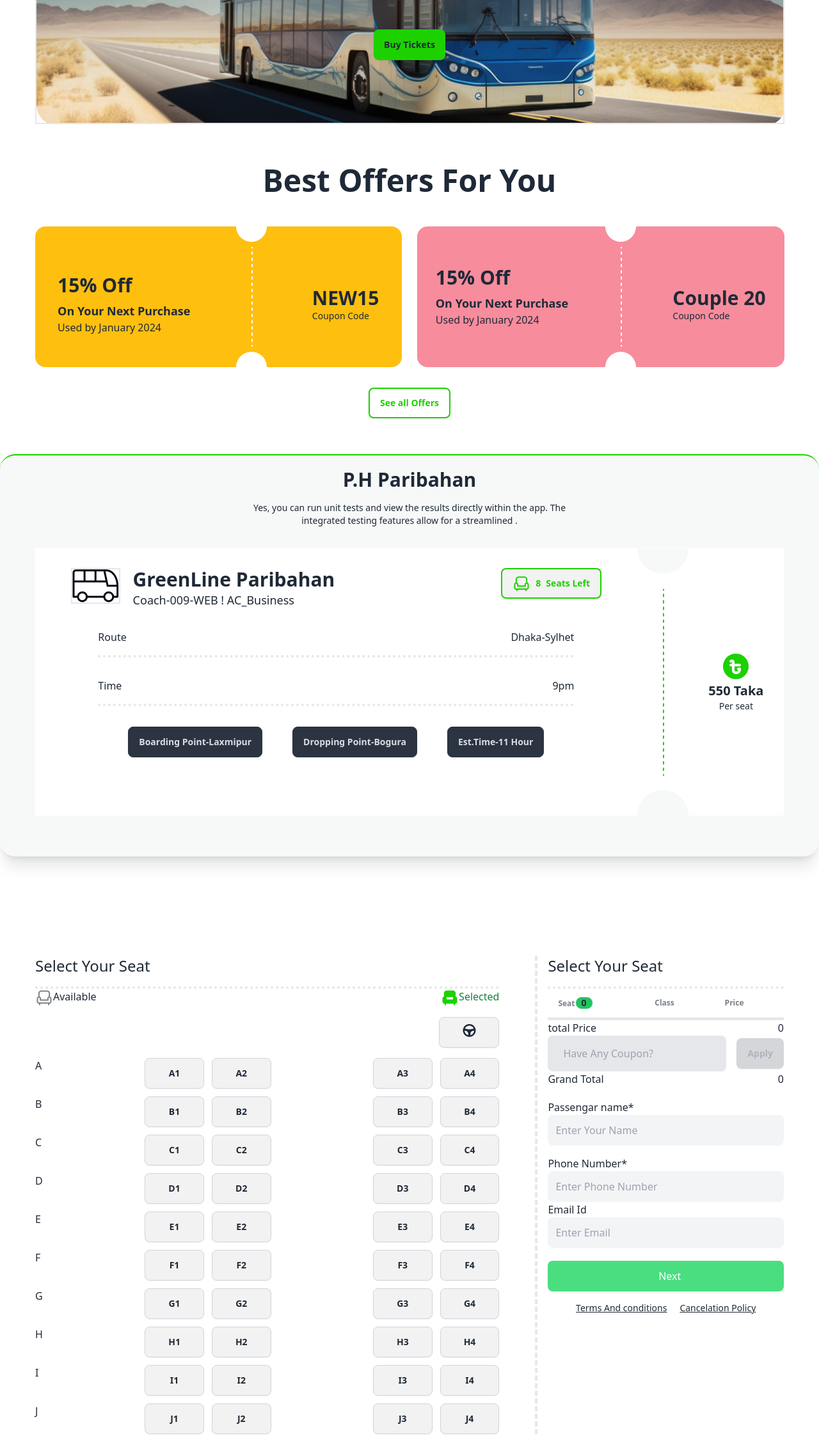
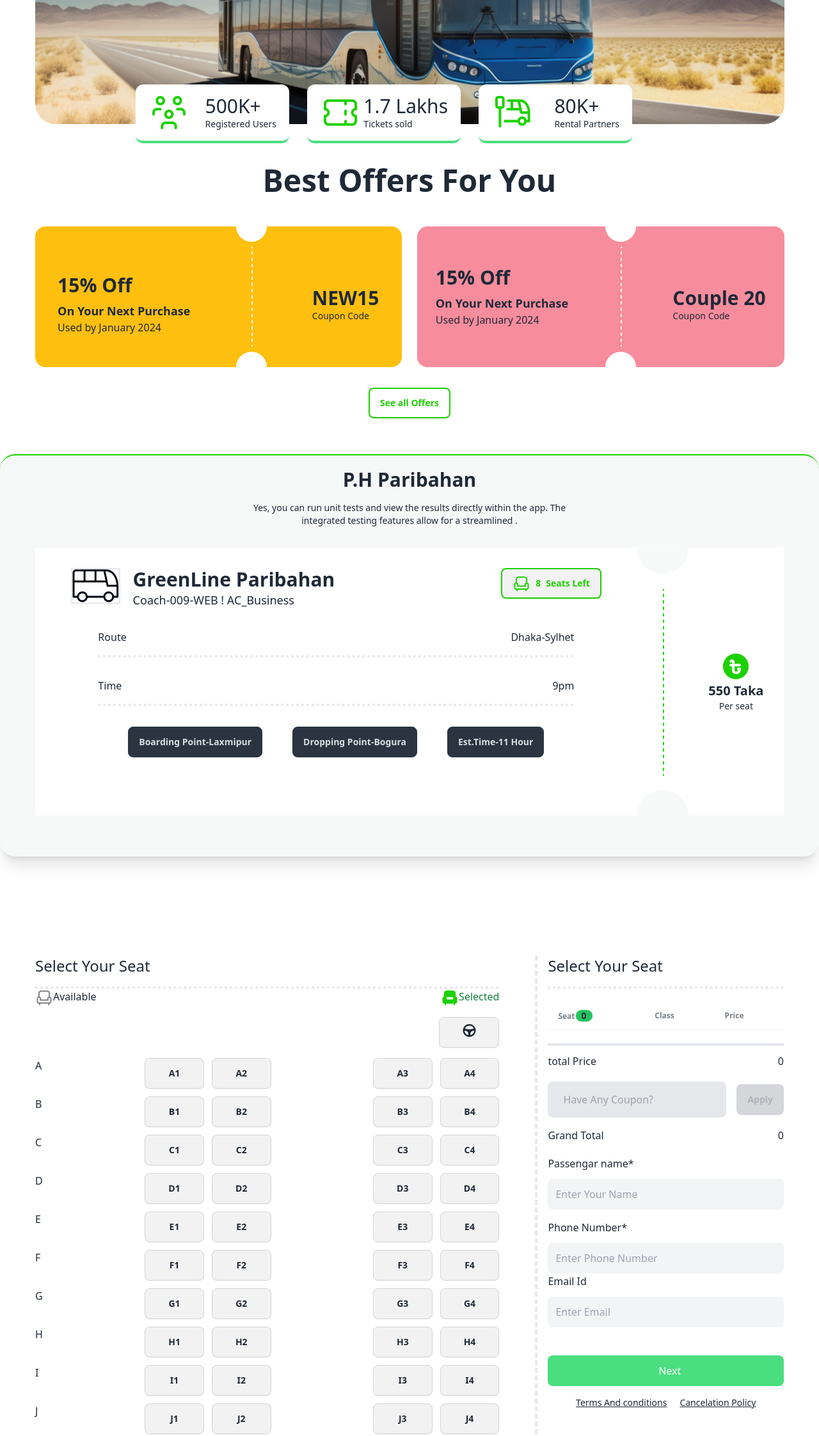
Before and after one commit to al-af-muktadir/Ph-Assignment-5-Smart-Ticketing, a plain HTML site: page index.html in a window 1280 px wide. Shown: the part 424-2669 px from the top of the page at 64% size. Drawn offline with nearby package versions, Linux system fonts and the light colour scheme.

Commit message:
complete

```diff
--- a/index.html
+++ b/index.html
@@ -53,13 +53,20 @@
         </nav>
     </header>
     <main >
-        <section id="banner-section"  class="max-w-[1171px] mx-auto border-2 h-[550px] flex justify-center items-center">
+        <section id="banner-section"  class="max-w-[1171px] mx-auto  h-[550px] flex flex-col items-center justify-center">
 
-<div class="flex flex-col justify-center items-center text-[64px] font-bold">
-  <h3 class="text-white">End-to-End Travel With</h3>
-  <h3 class="text-[#1DD100]">P-Paribahan</h3>
-  <h1 class="text-sm text-white text-center my-4">Yes, you can run unit tests and view the results directly within the app. The <br> integrated testing features allow for a streamlined .</h1>
-  <a href="#scrolled"><button class="btn bg-[#1DD100] border-none font-semibold">Buy Tickets</button></a>
+<div class="flex justify-center  mx-auto">
+  <div class="flex flex-col  items-center text-5xl font-bold  text-center">
+    <h3 class="text-white">End-to-End Travel With</h3>
+    <h3 class="text-[#1DD100]">P-Paribahan</h3>
+    <h1 class="text-sm text-white text-center my-4">Yes, you can run unit tests and view the results directly within the app. The <br> integrated testing features allow for a streamlined .</h1>
+    <a href="#scrolled"><button class="btn bg-[#1DD100] border-none font-semibold">Buy Tickets</button></a>
+  </div>
+</div>
+<div class="  flex justify-center  gap-7 translate-y-36 -translate-x-10">
+  <div class="bg-white rounded-xl border-b-4 border-b-green-400 flex w-60 px-5 py-3 justify-between items-center"><div><img src="people.png" alt=""></div><div class="text-3xl">500K+ <p class="text-sm font-thin">Registered Users</p></div></div>
+  <div class="bg-white rounded-xl border-b-4 border-b-green-400 flex w-60 px-5 py-3 justify-between items-center"><div><img src="ticket-cupon.png" alt=""></div><div class="text-3xl">1.7 Lakhs <p class="text-sm font-thin">Tickets sold</p></div></div>
+  <div class="bg-white rounded-xl border-b-4 border-b-green-400 flex w-60 px-5 py-3 justify-between items-center"><div><img src="stoppage.png" alt=""></div><div class="text-3xl">80K+<p class="text-sm font-thin">Rental Partners</p></div></div>
 </div>
   </section>
   <section id="coupon" class="max-w-[1171px] mx-auto mt-16">
@@ -225,7 +232,7 @@
     </div>
   <div class="ml-4">
     <h3 class="pb-4  border-b-4 border-dotted text-2xl">Select Your Seat</h3>
-    <div class="overflow-x-auto">
+    <div class="overflow-x-auto mt-5">
       <table class="table">
         <!-- head -->
         <thead>
@@ -240,11 +247,11 @@
         </tbody>
       </table>
     </div>
-    <div class="flex justify-between border-t-4">
+    <div class="flex justify-between border-t-4 my-5 pt-3">
       <div><p>total Price</p></div>
      <div id="counting-sum">0</div>
     </div>
-    <div class="flex items-center gap-4">
+    <div class="flex items-center gap-4 mb-4">
      <input type="text" name="" id="coupon-text" placeholder="Have Any Coupon?" class="bg-gray-200 rounded-lg px-6 py-4" required>
      <button onclick="discountGrandTotal()" id="apply-coupon" class="btn bg-green-400" disabled>Apply</button>
     </div>
@@ -255,14 +262,14 @@
 
 
     <div class="mt-5">
-      <p>Passengar name*</p>
+      <p class="mb-3">Passengar name*</p>
       <input type="text" name="" id="" placeholder="Enter Your Name" class="w-full py-3 pl-3 bg-gray-100 rounded-lg mb-4" >
 
-      <p> Phone Number*</p>
+      <p class="mb-3"> Phone Number*</p>
       <input type="text" name="" id="Phone" placeholder="Enter Phone Number" class="w-full py-3 pl-3 bg-gray-100 rounded-lg"  required>
-      <p>Email Id</p>
-      <input type="email" name="" id="" placeholder="Enter Email" class="w-full py-3 pl-3 bg-gray-100 rounded-lg" >
-<button onclick="Success()" id="Next" class="bg-green-400 w-full mt-5 rounded-lg text-white py-3 pl-3 mb-4" disabled>Next</button>
+      <p class="mb-3">Email Id</p>
+      <input  type="email" name="" id="" placeholder="Enter Email" class="w-full py-3 pl-3 bg-gray-100 rounded-lg mb-6" >
+<button onclick="Success()" id="Next" class= " bg-green-400 w-full mt-5 rounded-lg text-white py-3 pl-3 mb-4" disabled>Next</button>
 <div class="flex justify-center gap-5">
   <div class="underline text-sm font-thin">Terms And conditions</div>
 <div class="underline text-sm font-thin">Cancelation Policy</div>
```
